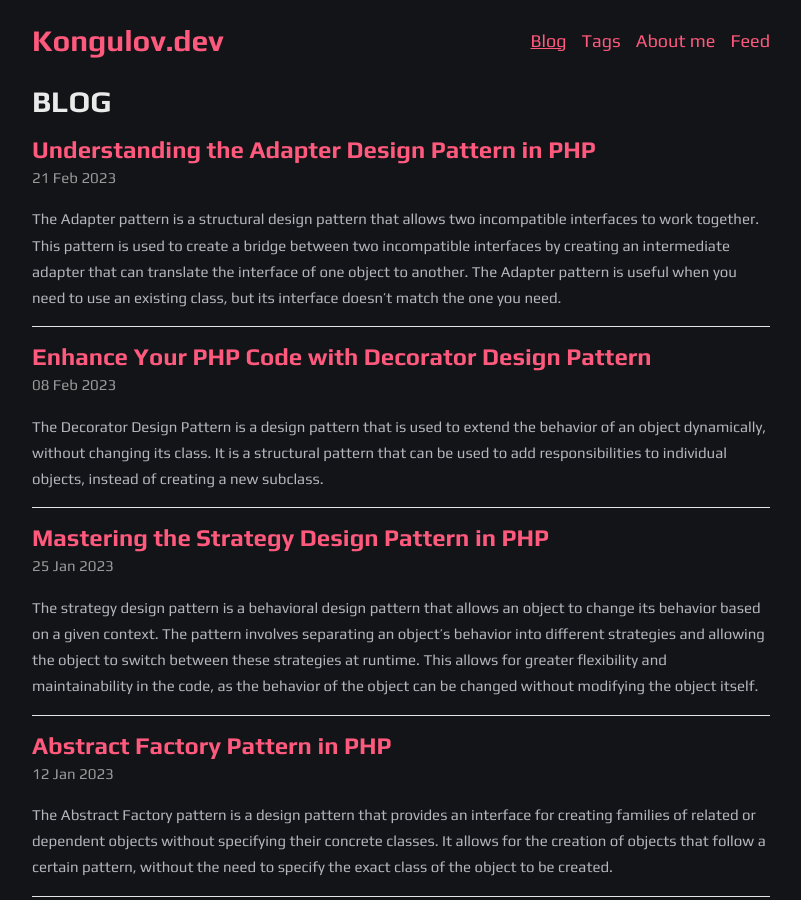
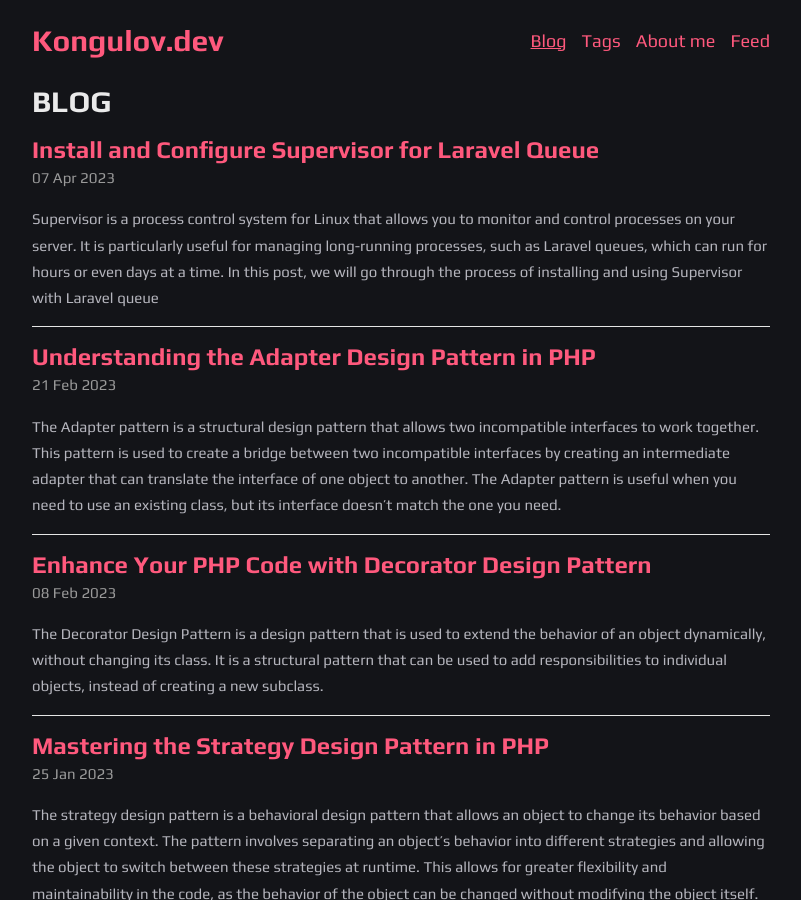
Before and after one commit to kongulov/kongulov.dev, a Jekyll site: the page built from index.html, in a window 1280 px wide and 900 px high. Shown: the whole window, without its empty margins (239-1040 px from the left). Built offline with Jekyll 4.4.1, drawn with Linux system fonts in a browser that asks for light colours; the list of posts is cut into pages by our own code; some of the changed lines change nothing that is shown; some of the changed text lies outside the part shown.

Commit message:
[new post] Install and Configure Supervisor for Laravel Queue

````diff
--- a/_posts/2022-11-14-queues-in-laravel.md
+++ b/_posts/2022-11-14-queues-in-laravel.md
@@ -61,7 +61,7 @@ If you have a small project, you have several people registering per hour and it
 then the first option with synchronous sending of a letter suits you. But in most cases it is better to use a queue.
 To do this, let's go back to the beginning of the article and follow a couple of simple steps:
 
-<h3>1) Create a queue handler</h3>
+<h3>1. Create a queue handler</h3>
 
 Execute the command
 ```php
@@ -89,7 +89,7 @@ public function handle(User $user)
 Now our handler receives the user model and sends him a letter using the standard Mail package in Laravel,
 you can familiarize yourself with its capabilities in the <a href="https://laravel.com/docs/9.x/mail" target="_blank">documentation</a>.
 
-<h3>2) Send a new event to the queue</h3>
+<h3>2. Send a new event to the queue</h3>
 
 ```php
 public function register(Request $request)
@@ -103,7 +103,7 @@ public function register(Request $request)
 After calling the `dispatch` function, a new event will immediately fly to our queue,
 and we just have to run our queue handler and wait for the letter to be sent to the user.
 
-<h3>3) Run the handler for all events in the console with the command</h3>
+<h3>3. Run the handler for all events in the console with the command</h3>
 
 ```php
 php artisan queue:work
@@ -112,7 +112,7 @@ php artisan queue:work
 After the handler is launched, all our events will be processed one by one, and if we had 100 letters to send in the queue,
 then the last letter will obviously not be sent soon and will be approximately like in the first picture, when everyone is waiting in line.
 
-Luckily, we can solve this problem very easily by <a href="https://laravel.com/docs/9.x/queues?ref=https://kongulov.dev/blog/queues-in-laravel#running-multiple-queue-workers" target="_blank">running a few handlers</a> and our emails will be sent in parallel.
+Luckily, we can solve this problem very easily by running multiple handlers with <a href="{{ site.url }}/blog/install-and-configure-supervisor-for-laravel-queue">Supervisor</a> and our emails will be sent in parallel.
 Of course, we must be careful with the choice of the number of handlers,
 because each will occupy the resources of our server and the optimal number must be selected from our capabilities,
 but remember that the more handlers, the faster all our messages will be processed.
--- /dev/null
+++ b/_posts/2023-04-07-install-and-configure-supervisor-for-laravel-queue.md
@@ -0,0 +1,103 @@
+---
+layout: post
+title: Install and Configure Supervisor for Laravel Queue
+description: Learn how to install and use Supervisor with Laravel Queue. Maximize reliability, performance, and efficiency of your queue management.
+keywords: Supervisor, Laravel, Queue, Laravel Queue, software development, programming
+image:
+    path: /assets/images/posts/install-and-configure-supervisor-for-laravel-queue.png
+    width: 660
+    height: 357
+    alt: Configuration file for Laravel queue
+tags: laravel
+---
+
+Supervisor is a process control system for Linux that allows you to monitor and control processes on your server.
+It is particularly useful for managing long-running processes, such as Laravel queues, which can run for hours or even days at a time.
+In this post, we will go through the process of installing and using Supervisor with Laravel queue
+
+<h2>1. Install Supervisor</h2>
+
+The first step is to install Supervisor on your server. This can typically be done using your server's package manager.
+For example, on Ubuntu, you can install Supervisor using the following command:
+
+```php
+sudo apt-get install supervisor
+```
+
+Once Supervisor is installed, you can start and stop it using the following commands:
+
+```php
+sudo systemctl start supervisor
+sudo systemctl stop supervisor
+```
+
+<h2>2. Configure Supervisor</h2>
+
+The next step is to configure Supervisor to manage your Laravel queue processes.
+Supervisor uses configuration files to define the processes it should manage.
+These files are typically stored in the `/etc/supervisor/conf.d/` directory.
+
+Create a new configuration file for your Laravel queue using the following command:
+
+```php
+sudo nano /etc/supervisor/conf.d/laravel-queue.conf
+```
+
+In this file, you will need to define the command that Supervisor should use to start your Laravel queue.
+Here is an example configuration file:
+
+```ini
+[program:laravel-queue]
+process_name=%(program_name)s_%(process_num)02d
+command=php /path/to/artisan queue:work --queue=default --sleep=3 --tries=3 --max-time=3600
+autostart=true
+autorestart=true
+stopasgroup=true
+killasgroup=true
+user=www-data
+numprocs=8
+redirect_stderr=true
+stdout_logfile=/var/log/laravel-queue.log
+stopwaitsecs=3600
+
+```
+
+In this configuration file, we have defined a process called `laravel-queue`, which will run the `queue:work` command.
+We have specified that the process should start automatically and restart if it crashes, and we have set the number of processes to run to 8.
+We have also redirected the stderr output to a log file.
+
+Save and close the configuration file when you are done.
+
+<h2>3. Reload Supervisor</h2>
+
+Once you have created your configuration file, you will need to tell Supervisor to reload its configuration:
+
+```php
+sudo supervisorctl reread
+sudo supervisorctl update
+```
+
+This will read your new configuration file and add the `laravel-queue` process to the list of processes that Supervisor should manage.
+
+<h2>4. Start the Laravel Queue</h2>
+
+With Supervisor configured, you can now start the Laravel queue using the following command:
+
+```php
+sudo supervisorctl start laravel-queue:*
+```
+
+This will start all of the processes defined in your configuration file.
+
+<h2>5. Monitor the Laravel Queue</h2>
+
+This will display the status of all processes managed by Supervisor, including your Laravel queue processes.
+
+<h2>Conclusion</h2>
+
+In this post, we have gone through the process of installing and using Supervisor with Laravel queue.
+By using Supervisor to manage your Laravel queue processes, you can ensure that they run reliably and continuously,
+even if they encounter errors or crashes. This can help to ensure that your application runs smoothly and efficiently,
+even under heavy load.
+
+You can read about how to create a queue in Laravel in the following article: <a href="{{ site.url }}/blog/queues-in-laravel">Queues in Laravel</a>
````
Also changed, not shown: assets/images/posts/install-and-configure-supervisor-for-laravel-queue.png (added).
